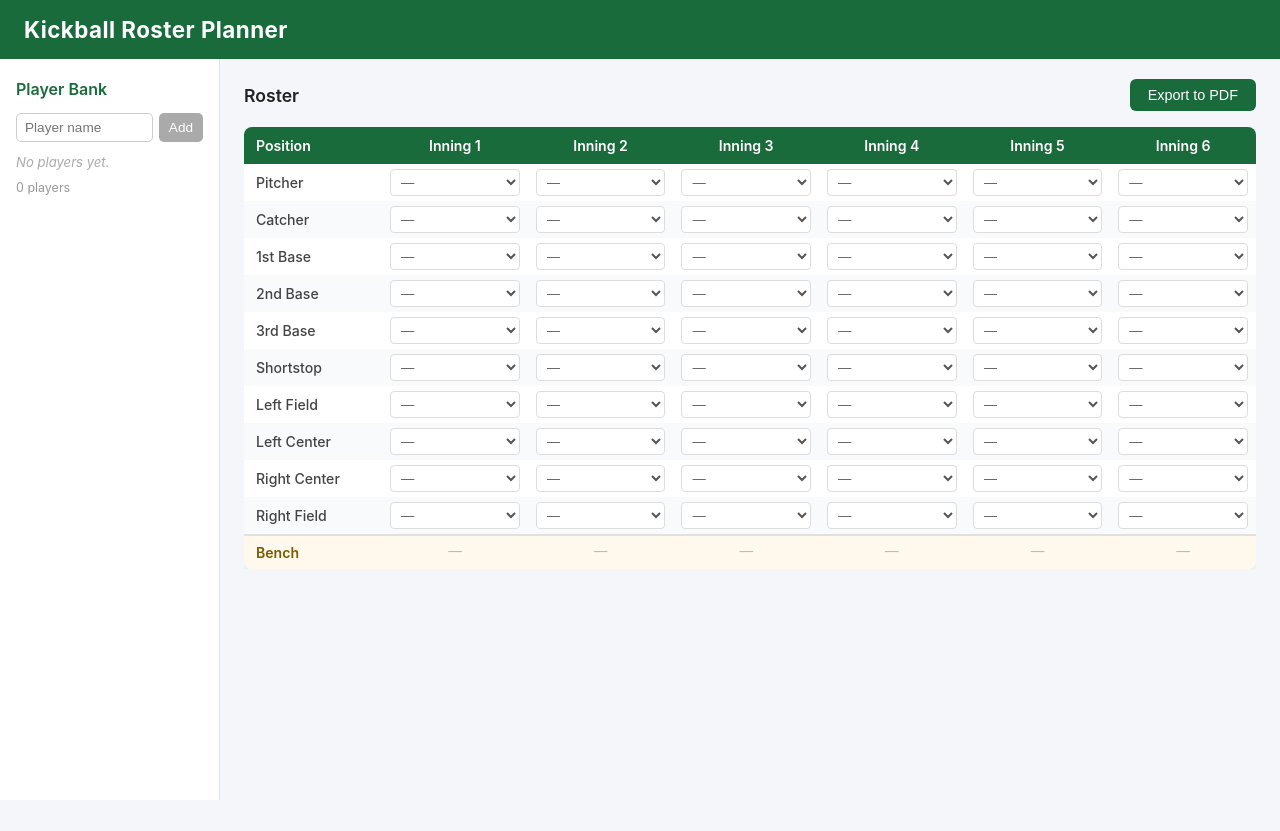
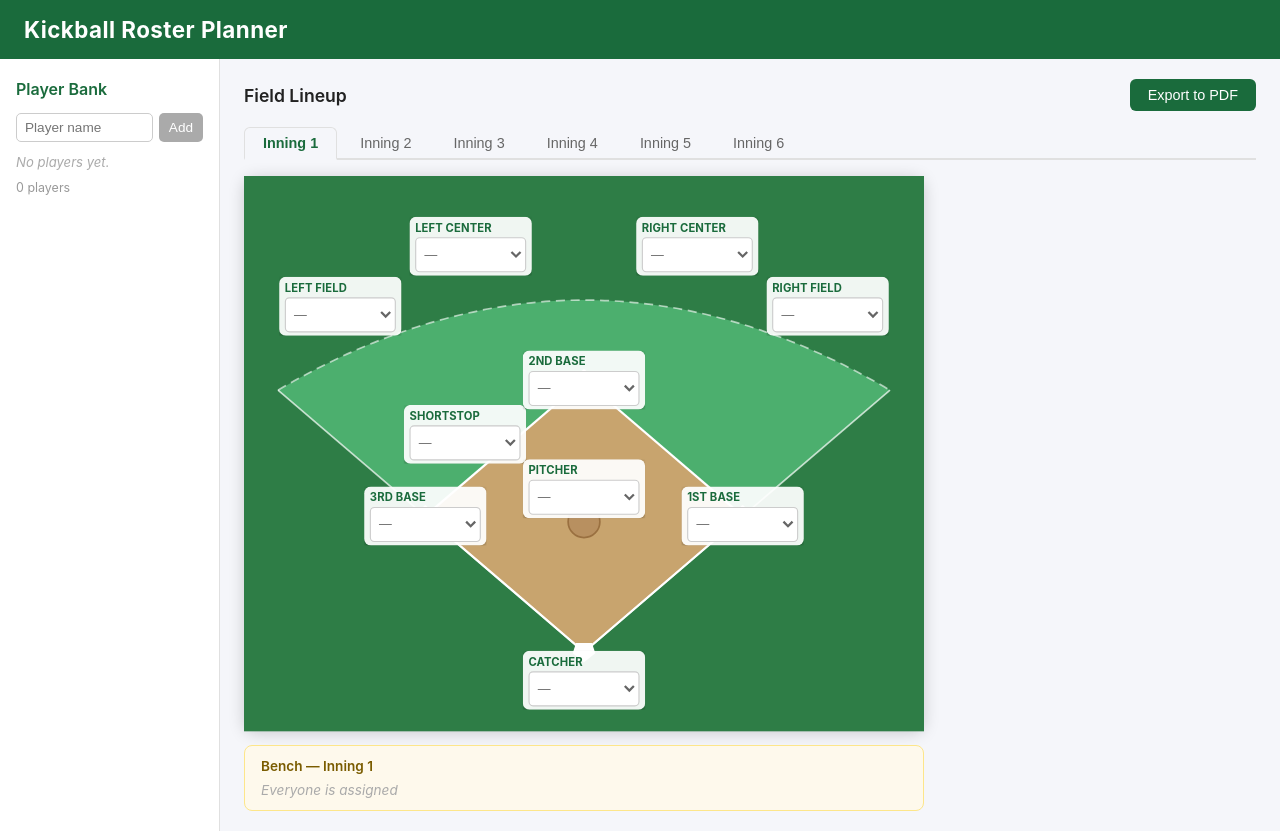
Before and after one commit to kneehaul/kickball-planner, a React (Vite) app: page / in a window 1280 px wide. Before the commit the page ends 800 px from the top, so only its background shows below. Built offline with nearby package versions, Linux system fonts and the light colour scheme.

Commit message:
add a field view

```diff
--- a/src/App.css
+++ b/src/App.css
@@ -34,7 +34,6 @@ body {
 .app-body {
   display: flex;
   flex: 1;
-  gap: 0;
 }
 
 /* ── Sidebar (Player Bank) ── */
@@ -53,6 +52,7 @@ body {
   flex: 1;
   padding: 20px 24px;
   overflow-x: auto;
+  min-width: 0;
 }
 
 .roster-header {
@@ -180,95 +180,137 @@ body {
   margin-top: 10px;
 }
 
-/* ── Roster Table ── */
-.roster-grid-wrapper {
-  overflow-x: auto;
+/* ── Inning Tabs ── */
+.inning-tabs {
+  display: flex;
+  gap: 4px;
+  margin-bottom: 16px;
+  border-bottom: 2px solid #e0e0e0;
+  padding-bottom: 0;
 }
 
-.roster-table {
-  border-collapse: collapse;
-  width: 100%;
-  min-width: 600px;
-  background: white;
-  border-radius: 8px;
-  overflow: hidden;
-  box-shadow: 0 1px 4px rgba(0,0,0,0.08);
-  font-size: 0.88rem;
+.inning-tab {
+  background: none;
+  border: 1px solid transparent;
+  border-bottom: 2px solid transparent;
+  margin-bottom: -2px;
+  padding: 7px 18px;
+  font-size: 0.9rem;
+  font-weight: 500;
+  color: #666;
+  cursor: pointer;
+  border-radius: 6px 6px 0 0;
+  transition: color 0.12s, background 0.12s;
 }
 
-.roster-table thead th {
-  background: #1a6b3c;
-  color: white;
-  padding: 10px 12px;
-  text-align: center;
-  font-weight: 600;
-  white-space: nowrap;
-}
-
-.roster-table thead th.position-col {
-  text-align: left;
-  min-width: 110px;
-}
-
-.roster-table tbody tr:nth-child(even) {
-  background: #f9fafb;
-}
-
-.roster-table tbody tr:hover {
+.inning-tab:hover {
+  color: #1a6b3c;
   background: #f0f7f3;
 }
 
-.position-label {
-  padding: 8px 12px;
-  font-weight: 500;
-  white-space: nowrap;
-  color: #444;
+.inning-tab.active {
+  color: #1a6b3c;
+  font-weight: 700;
+  border-color: #e0e0e0;
+  border-bottom-color: #f5f6fa;
+  background: #f5f6fa;
 }
 
-.assignment-cell {
-  padding: 5px 8px;
-  text-align: center;
+/* ── Print inning label (hidden on screen) ── */
+.print-inning-label {
+  display: none;
+  font-size: 1rem;
+  font-weight: 600;
+  margin-bottom: 12px;
 }
 
-.assignment-cell select {
+/* ── Field ── */
+.field-container {
+  max-width: 680px;
+}
+
+.field-svg {
   width: 100%;
-  min-width: 100px;
-  padding: 4px 6px;
-  border: 1px solid #ddd;
+  height: auto;
+  display: block;
+  border-radius: 10px;
+  box-shadow: 0 2px 16px rgba(0,0,0,0.18);
+  overflow: visible;
+}
+
+/* ── Position Nodes (inside SVG foreignObject) ── */
+.pos-node {
+  display: flex;
+  flex-direction: column;
+  align-items: stretch;
+  gap: 2px;
+  background: rgba(255, 255, 255, 0.93);
+  border-radius: 6px;
+  padding: 4px 5px 3px;
+  box-shadow: 0 1px 4px rgba(0,0,0,0.35);
+  width: 100%;
+  height: 100%;
+  box-sizing: border-box;
+}
+
+.pos-label {
+  font-size: 0.62rem;
+  font-weight: 700;
+  color: #1a6b3c;
+  white-space: nowrap;
+  overflow: hidden;
+  text-overflow: ellipsis;
+  line-height: 1.2;
+  letter-spacing: 0.01em;
+  text-transform: uppercase;
+}
+
+.pos-select {
+  width: 100%;
+  font-size: 0.72rem;
+  border: 1px solid #ccc;
   border-radius: 4px;
-  font-size: 0.83rem;
+  padding: 2px 3px;
   background: white;
   cursor: pointer;
-  color: #555;
+  color: #666;
+  flex: 1;
+  min-height: 0;
 }
 
-.assignment-cell select.assigned {
+.pos-select.assigned {
   border-color: #1a6b3c;
   color: #1a6b3c;
-  font-weight: 500;
+  font-weight: 600;
 }
 
-.assignment-cell select:focus {
+.pos-select:focus {
   outline: none;
   border-color: #1a6b3c;
-  box-shadow: 0 0 0 2px rgba(26,107,60,0.15);
+  box-shadow: 0 0 0 2px rgba(26,107,60,0.2);
 }
 
-/* ── Bench Row ── */
-.bench-row {
-  border-top: 2px solid #e0e0e0;
-  background: #fef9ec !important;
+/* ── Bench Section ── */
+.bench-section {
+  margin-top: 14px;
+  padding: 12px 16px;
+  background: #fef9ec;
+  border-radius: 8px;
+  border: 1px solid #fde68a;
+  max-width: 680px;
 }
 
-.bench-label {
+.bench-section h3 {
+  font-size: 0.85rem;
   font-weight: 600;
   color: #7a5c00;
+  margin-bottom: 8px;
 }
 
-.bench-cell {
-  padding: 6px 8px;
-  text-align: center;
-  vertical-align: top;
+.bench-players {
+  display: flex;
+  flex-wrap: wrap;
+  gap: 6px;
 }
 
 .bench-player {
@@ -276,21 +318,25 @@ body {
   background: #fde68a;
   color: #78450a;
   border-radius: 12px;
-  padding: 2px 8px;
-  font-size: 0.78rem;
-  margin: 2px;
+  padding: 3px 10px;
+  font-size: 0.8rem;
   white-space: nowrap;
 }
 
 .bench-empty {
-  color: #bbb;
+  color: #aaa;
   font-size: 0.85rem;
+  font-style: italic;
 }
 
 /* ── Print / PDF Export ── */
 @media print {
   .no-print {
     display: none !important;
+  }
+
+  .print-inning-label {
+    display: block;
   }
 
   body {
@@ -305,34 +351,22 @@ body {
     padding: 0;
   }
 
-  .roster-table {
+  .field-svg {
+    box-shadow: none;
+    max-width: 100%;
+  }
+
+  .pos-node {
+    background: white;
     box-shadow: none;
     border: 1px solid #ccc;
-    font-size: 0.8rem;
   }
 
-  .roster-table thead th {
-    background: #1a6b3c !important;
-    color: white !important;
-    -webkit-print-color-adjust: exact;
-    print-color-adjust: exact;
-  }
-
-  .assignment-cell select {
-    border: none;
-    appearance: none;
-    -webkit-appearance: none;
-    pointer-events: none;
-    font-size: 0.8rem;
-    padding: 2px 4px;
-    color: #222;
-    font-weight: 500;
-  }
-
-  .bench-row {
+  .bench-section {
     background: #fef9ec !important;
     -webkit-print-color-adjust: exact;
     print-color-adjust: exact;
+    border: 1px solid #fde68a;
   }
 
   .bench-player {
@@ -340,8 +374,4 @@ body {
     -webkit-print-color-adjust: exact;
     print-color-adjust: exact;
   }
-
-  .roster-header h2 {
-    display: block;
-  }
 }
--- a/src/App.jsx
+++ b/src/App.jsx
@@ -1,6 +1,6 @@
 import React, { useState } from 'react'
 import PlayerBank from './components/PlayerBank'
-import RosterGrid from './components/RosterGrid'
+import FieldView from './components/FieldView'
 
 const POSITIONS = [
   'Pitcher',
@@ -31,6 +31,7 @@ function buildEmptyRoster() {
 export default function App() {
   const [players, setPlayers] = useState([])
   const [roster, setRoster] = useState(buildEmptyRoster)
+  const [activeInning, setActiveInning] = useState(INNINGS[0])
 
   function addPlayer(name) {
     const trimmed = name.trim()
@@ -40,7 +41,6 @@ export default function App() {
 
   function removePlayer(name) {
     setPlayers(prev => prev.filter(p => p !== name))
-    // Clear this player from all inning assignments
     setRoster(prev => {
       const next = {}
       for (const inning of INNINGS) {
@@ -63,6 +63,13 @@ export default function App() {
     }))
   }
 
+  function getBench(inning) {
+    const assigned = new Set(Object.values(roster[inning]).filter(Boolean))
+    return players.filter(p => !assigned.has(p))
+  }
+
+  const bench = getBench(activeInning)
+
   return (
     <div className="app">
       <header className="app-header no-print">
@@ -79,19 +86,45 @@ export default function App() {
           />
         </aside>
         <main className="main-content">
-          <div className="roster-header">
-            <h2>Roster</h2>
-            <button className="export-btn no-print" onClick={() => window.print()}>
+          <div className="roster-header no-print">
+            <h2>Field Lineup</h2>
+            <button className="export-btn" onClick={() => window.print()}>
               Export to PDF
             </button>
           </div>
-          <RosterGrid
+
+          <div className="inning-tabs no-print">
+            {INNINGS.map(i => (
+              <button
+                key={i}
+                className={`inning-tab${activeInning === i ? ' active' : ''}`}
+                onClick={() => setActiveInning(i)}
+              >
+                Inning {i}
+              </button>
+            ))}
+          </div>
+
+          <div className="print-inning-label">Inning {activeInning}</div>
+
+          <FieldView
             players={players}
-            roster={roster}
-            positions={POSITIONS}
-            innings={INNINGS}
-            onAssign={assignPlayer}
+            inningRoster={roster[activeInning]}
+            onAssign={(position, playerName) => assignPlayer(activeInning, position, playerName)}
           />
+
+          <div className="bench-section">
+            <h3>Bench — Inning {activeInning}</h3>
+            <div className="bench-players">
+              {bench.length === 0 ? (
+                <span className="bench-empty">Everyone is assigned</span>
+              ) : (
+                bench.map(name => (
+                  <span key={name} className="bench-player">{name}</span>
+                ))
+              )}
+            </div>
+          </div>
         </main>
       </div>
     </div>
--- /dev/null
+++ b/src/components/FieldView.jsx
@@ -0,0 +1,101 @@
+import React from 'react'
+
+const NODE_W = 108
+const NODE_H = 52
+
+const POSITION_NODES = [
+  { name: 'Left Field',   cx: 85,  cy: 115 },
+  { name: 'Left Center',  cx: 200, cy: 62  },
+  { name: 'Right Center', cx: 400, cy: 62  },
+  { name: 'Right Field',  cx: 515, cy: 115 },
+  { name: 'Shortstop',    cx: 195, cy: 228 },
+  { name: '3rd Base',     cx: 160, cy: 300 },
+  { name: '2nd Base',     cx: 300, cy: 180 },
+  { name: '1st Base',     cx: 440, cy: 300 },
+  { name: 'Pitcher',      cx: 300, cy: 276 },
+  { name: 'Catcher',      cx: 300, cy: 445 },
+]
+
+export default function FieldView({ players, inningRoster, onAssign }) {
+  const assignedPlayers = new Set(Object.values(inningRoster).filter(Boolean))
+
+  return (
+    <div className="field-container">
+      <svg
+        viewBox="0 0 600 490"
+        xmlns="http://www.w3.org/2000/svg"
+        className="field-svg"
+      >
+        {/* Foul territory background */}
+        <rect width="600" height="490" fill="#2e7d46" />
+
+        {/* Fair territory wedge */}
+        <path d="M 300 420 L 30 189 Q 300 30 570 189 Z" fill="#4caf6e" />
+
+        {/* Infield dirt */}
+        <polygon points="300,420 440,300 300,180 160,300" fill="#c8a46e" />
+
+        {/* Foul lines */}
+        <line x1="300" y1="420" x2="30"  y2="189" stroke="white" strokeWidth="1.5" opacity="0.7" />
+        <line x1="300" y1="420" x2="570" y2="189" stroke="white" strokeWidth="1.5" opacity="0.7" />
+
+        {/* Outfield arc */}
+        <path
+          d="M 30 189 Q 300 30 570 189"
+          fill="none"
+          stroke="white"
+          strokeWidth="1.5"
+          strokeDasharray="8,5"
+          opacity="0.6"
+        />
+
+        {/* Base paths */}
+        <line x1="300" y1="420" x2="440" y2="300" stroke="white" strokeWidth="2" />
+        <line x1="440" y1="300" x2="300" y2="180" stroke="white" strokeWidth="2" />
+        <line x1="300" y1="180" x2="160" y2="300" stroke="white" strokeWidth="2" />
+        <line x1="160" y1="300" x2="300" y2="420" stroke="white" strokeWidth="2" />
+
+        {/* Home plate */}
+        <polygon points="300,429 290,421 293,412 307,412 310,421" fill="white" />
+
+        {/* 1st base */}
+        <rect x="433" y="293" width="14" height="14" fill="white" rx="1" transform="rotate(45,440,300)" />
+
+        {/* 2nd base */}
+        <rect x="293" y="173" width="14" height="14" fill="white" rx="1" transform="rotate(45,300,180)" />
+
+        {/* 3rd base */}
+        <rect x="153" y="293" width="14" height="14" fill="white" rx="1" transform="rotate(45,160,300)" />
+
+        {/* Pitcher's mound */}
+        <circle cx="300" cy="305" r="14" fill="#b89060" stroke="#9a7040" strokeWidth="1.5" />
+
+        {/* Position nodes */}
+        {POSITION_NODES.map(({ name, cx, cy }) => {
+          const x = cx - NODE_W / 2
+          const y = cy - NODE_H / 2
+          const current = inningRoster[name] || ''
+          return (
+            <foreignObject key={name} x={x} y={y} width={NODE_W} height={NODE_H}>
+              <div className="pos-node">
+                <span className="pos-label">{name}</span>
+                <select
+                  value={current}
+                  onChange={e => onAssign(name, e.target.value)}
+                  className={`pos-select${current ? ' assigned' : ''}`}
+                >
+                  <option value="">—</option>
+                  {players.map(p => (
+                    <option key={p} value={p}>
+                      {assignedPlayers.has(p) && p !== current ? `${p} ★` : p}
+                    </option>
+                  ))}
+                </select>
+              </div>
+            </foreignObject>
+          )
+        })}
+      </svg>
+    </div>
+  )
+}
```
